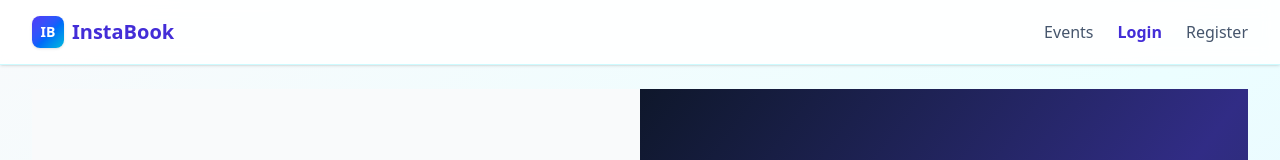
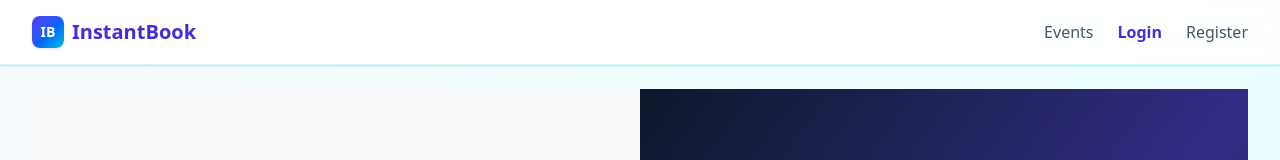
Before and after one commit to RahulAkuthota/Insta_Book, a React (Vite) app in the folder frontend/: page /login in a window 1280 px wide. Shown: the top 160 px of the page. Built offline with nearby package versions, Linux system fonts and the light colour scheme; no server answers.

Commit message:
add console mapping in index.html

```diff
--- a/frontend/index.html
+++ b/frontend/index.html
@@ -5,6 +5,7 @@
     <link rel="icon" type="image/x-icon" href="/Logo_instantbook.ico" />
     <meta name="viewport" content="width=device-width, initial-scale=1.0" />
     <title>InstantBook</title>
+    <meta name="google-site-verification" content="ERTUgTxoWY4ooYlNKbBY9ABnyw56sOC5t4dC1PkAWDg" />
   </head>
   <body>
     <div id="root"></div>
--- a/frontend/src/components/layout/Navbar.jsx
+++ b/frontend/src/components/layout/Navbar.jsx
@@ -130,7 +130,7 @@ const Navbar = () => {
               <span className="inline-flex h-8 w-8 items-center justify-center rounded-lg bg-gradient-to-br from-indigo-600 via-blue-600 to-cyan-500 text-sm text-white shadow-sm">
                 IB
               </span>
-              InstaBook
+              InstantBook
             </Link>
 
             {/* Desktop */}
```
